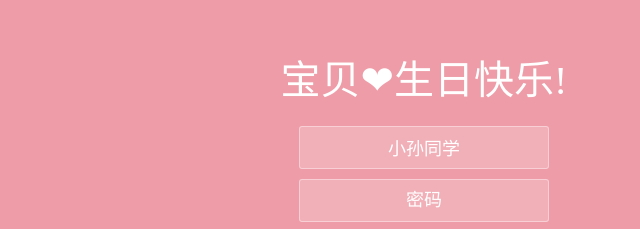
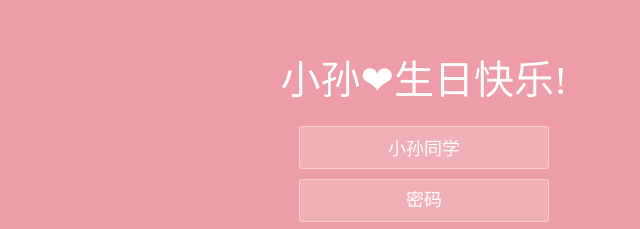
Before and after one commit to shmily377/yksrkl.github.io, a plain HTML site: page html/login.html in a window 1280 px wide. Shown: the part 122-351 px from the top of the page, 216-856 px from the left. Drawn offline with Linux system fonts and the light colour scheme.

Commit message:
更新 login.html

```diff
--- a/html/login.html
+++ b/html/login.html
@@ -13,7 +13,7 @@
 	<div class="htmleaf-container">
 		<div class="wrapper">
 			<div class="container">
-				<h1>宝贝❤生日快乐!</h1>
+				<h1>小孙❤生日快乐!</h1>
 				<form class="form">
 					<input id="userName" name="userName" type="text" placeholder="xx" value="小孙同学">
 					<input id="pwd" name="pwd" type="password" placeholder="密码">
```
